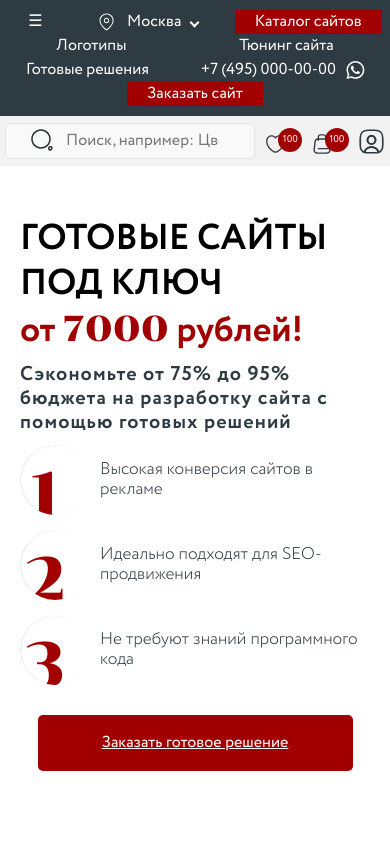
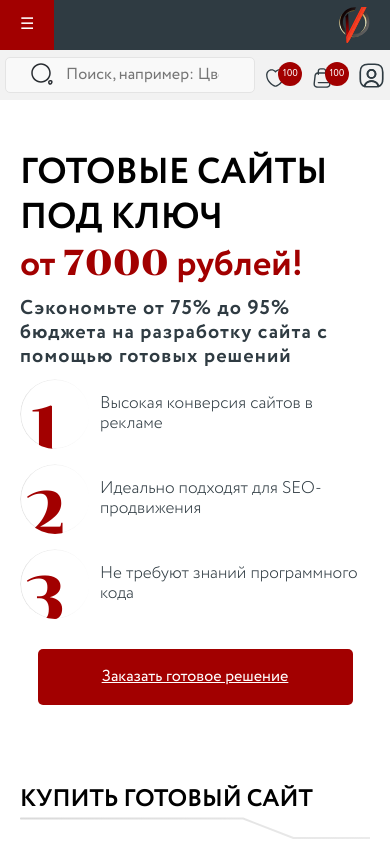
Before and after one commit to Artematrr/Ready-made-Solutions, a React (Vite) app: page / in a window 390 px wide. Shown: the top 844 px of the page. Built offline with nearby package versions, Linux system fonts and the light colour scheme.

Commit message:
make header adaptive

```diff
--- a/src/components/elements/Header.jsx
+++ b/src/components/elements/Header.jsx
@@ -2,9 +2,18 @@ const Header = () => {
   return (
     <header className='header'>
       <nav className='nav-container'>
-          <div className='nav-button nav-toggle-sidebar'>
-            <a> &#9776;</a>
-          </div>
+        <div className='nav-button nav-toggle-sidebar'>
+          <a> &#9776;</a>
+        </div>
+        <div className='nav-button nav-logo'>
+          <a href='/'>
+            <img
+              loading='lazy'
+              src='img/favicon.svg'
+              alt='Готовые решения'
+            />
+          </a>
+        </div>
         <div className='nav-button nav-city'>
           <a href='#'>Москва</a>
           <div className='nav-city-dropdown'>
--- a/src/components/elements/Sidebar.jsx
+++ b/src/components/elements/Sidebar.jsx
@@ -3,8 +3,10 @@ const Sidebar = () => {
     <aside className='sidebar-wrapper'>
       <div className='sidebar-inner'>
         <div className='nav-toggle-sidebar'>
-          <a> &#9776;</a>
+          <a> X</a>
         </div>
+
+
         <div className='logo'>
           <a href='/'>
             <img loading='lazy' src='img/logo.svg' alt='Готовые Решения' />
@@ -387,6 +389,8 @@ const Sidebar = () => {
           <a>Корпоративные</a>
           <a>Визитки</a>
         </div>
+
+
       </div>
     </aside>
   )
--- a/src/styles.css
+++ b/src/styles.css
@@ -606,6 +606,7 @@ h1::after {
   .sidebar-wrapper {
     display: none;
     position: fixed;
+    padding: 15px 5px 10px 20px;
   }
 }
 
@@ -629,7 +630,7 @@ h1::after {
   flex-wrap: wrap;
   min-height: 50px;
   background: var(--color-dark);
-  padding-block: 10px;
+  /* padding-block: 10px; */
 }
 .nav-button {
   padding-inline: 20px;
@@ -663,11 +664,6 @@ h1::after {
   color: var(--color-black);
   margin-bottom: 10px;
   width: 100%;
-}
-@media screen and (max-width: 1200px) {
-  .nav-toggle-sidebar {
-    display: flex;
-  }
 }
 
 .nav-order-site {
@@ -817,6 +813,23 @@ h1::after {
 }
 .breadcrumbs a:last-child {
   color: var(--color-red);
+}
+
+@media screen and (max-width: 1200px) {
+  .nav-container {
+    justify-content: space-between;
+    flex-shrink: 0 1;
+  }
+  .nav-button {
+    display: none;
+  }
+  .nav-toggle-sidebar {
+    display: flex;
+  }
+  .nav-logo {
+    display: flex;
+    align-items: center;
+  }
 }
 
 /* Footer */
```
